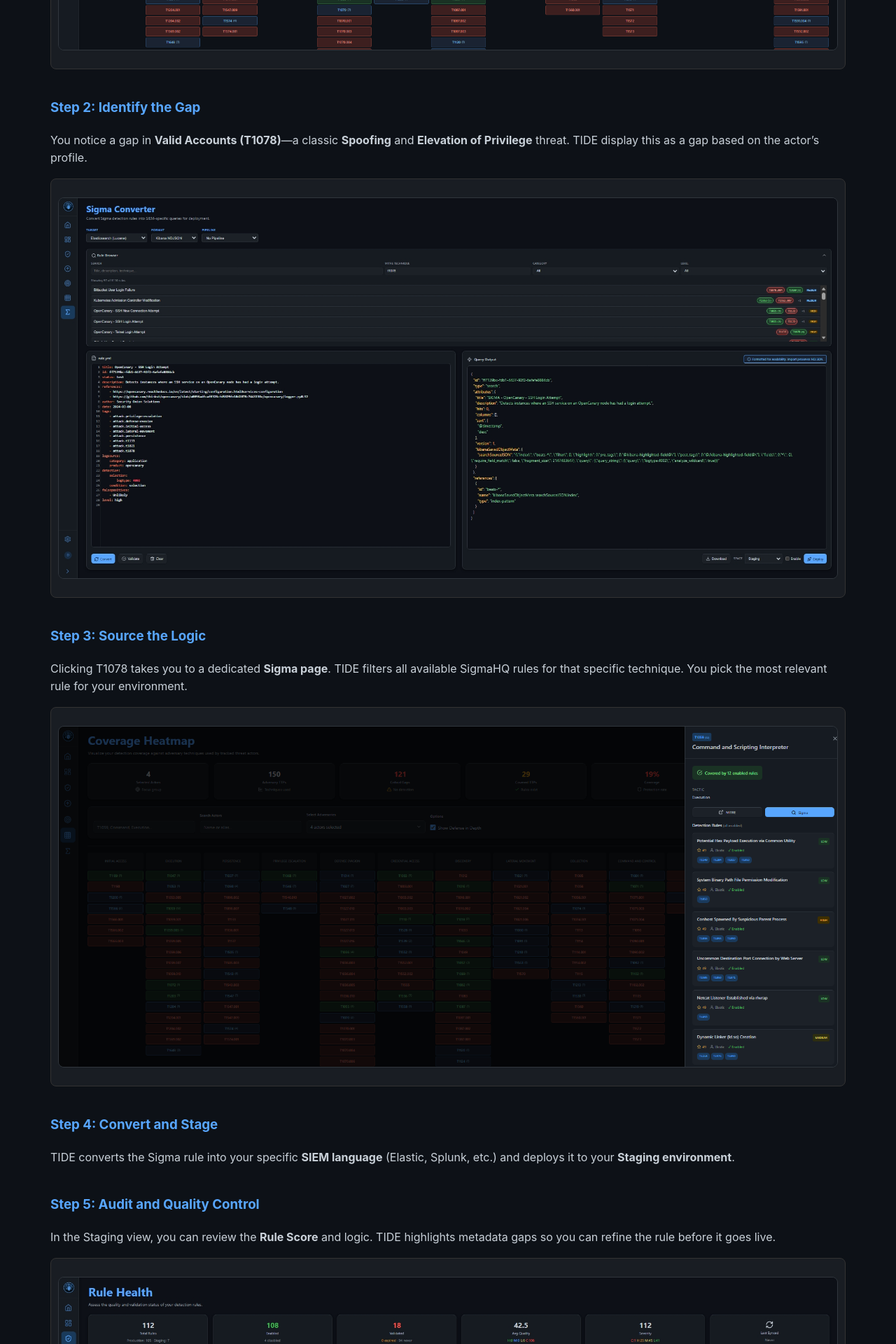
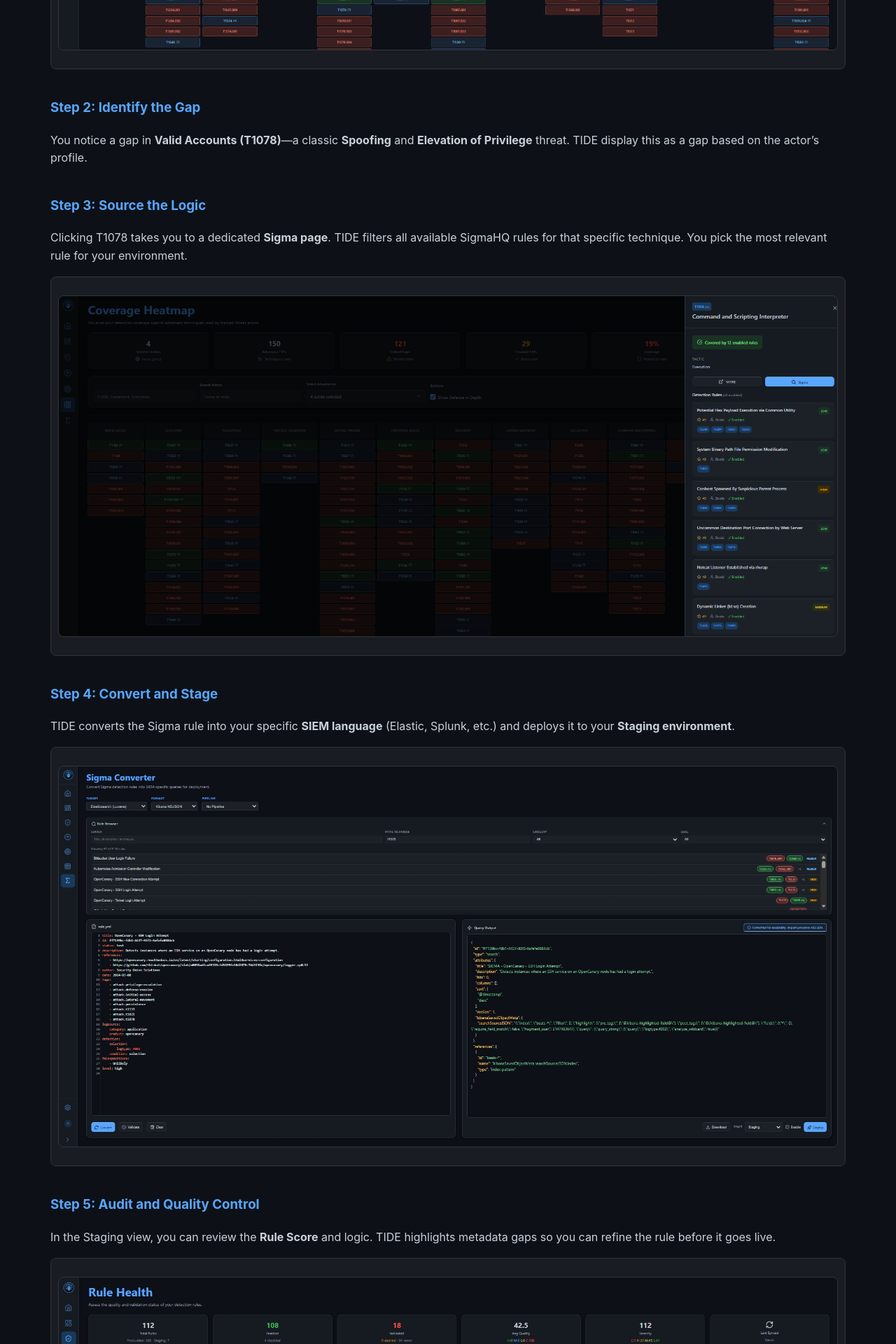
Before and after one commit to sigeauk/sigeauk.github.io, a Jekyll site: the page built from _posts/2026-02-28-From-Theory-to-Detection.md, in a window 1280 px wide. Shown: the part 2144-4064 px from the top of the page at 70% size. Built offline with Jekyll 4.4.1, drawn with Linux system fonts in a browser that asks for light colours.

Commit message:
new post

```diff
--- a/_posts/2026-02-28-From-Theory-to-Detection.md
+++ b/_posts/2026-02-28-From-Theory-to-Detection.md
@@ -53,10 +53,6 @@ Start by picking a **Threat Actor** or **Intrusion Set** (via OpenCTI). TIDE imm
 ### Step 2: Identify the Gap
 You notice a gap in **Valid Accounts (T1078)**—a classic **Spoofing** and **Elevation of Privilege** threat. TIDE display this as a gap based on the actor's profile.
 
-<div class="gallery-item">
-    <img src="{{ site.baseurl }}/images/Sigma.jpeg" alt="Sigma">
-</div>
-
 ### Step 3: Source the Logic
 Clicking T1078 takes you to a dedicated **Sigma page**. TIDE filters all available SigmaHQ rules for that specific technique. You pick the most relevant rule for your environment.
 
@@ -66,6 +62,10 @@ Clicking T1078 takes you to a dedicated **Sigma page**. TIDE filters all availab
 
 ### Step 4: Convert and Stage
 TIDE converts the Sigma rule into your specific **SIEM language** (Elastic, Splunk, etc.) and deploys it to your **Staging environment**.
+
+<div class="gallery-item">
+    <img src="{{ site.baseurl }}/images/Sigma.jpeg" alt="Sigma">
+</div>
 
 ### Step 5: Audit and Quality Control
 In the Staging view, you can review the **Rule Score** and logic. TIDE highlights metadata gaps so you can refine the rule before it goes live.
```
